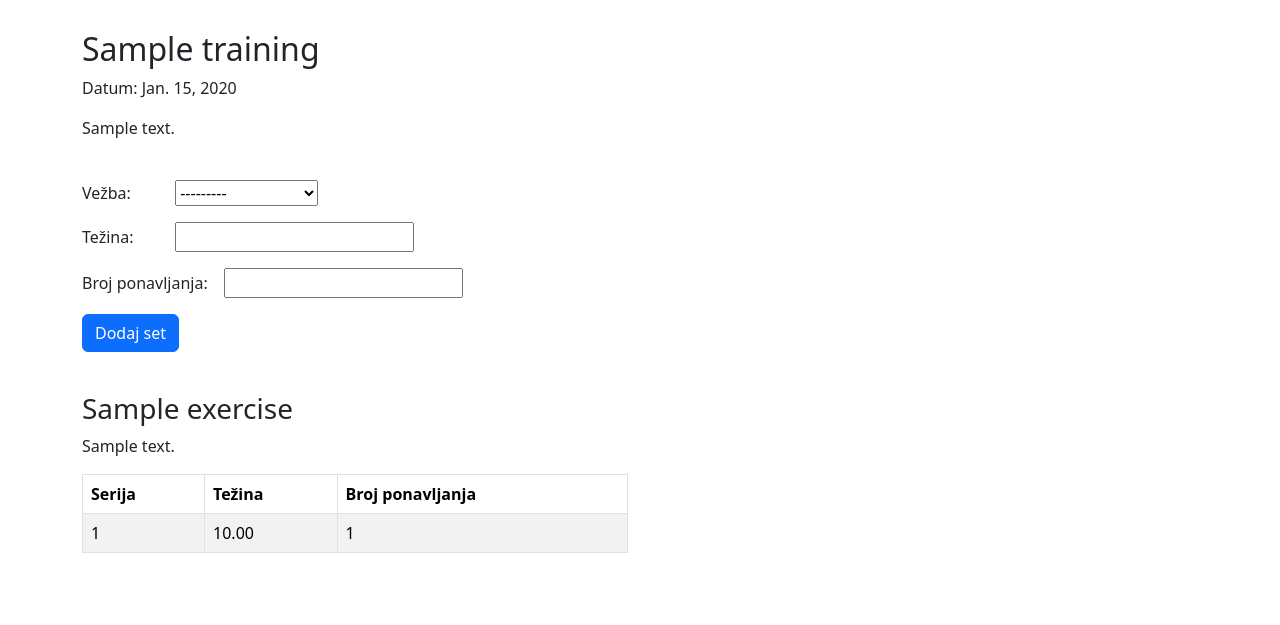
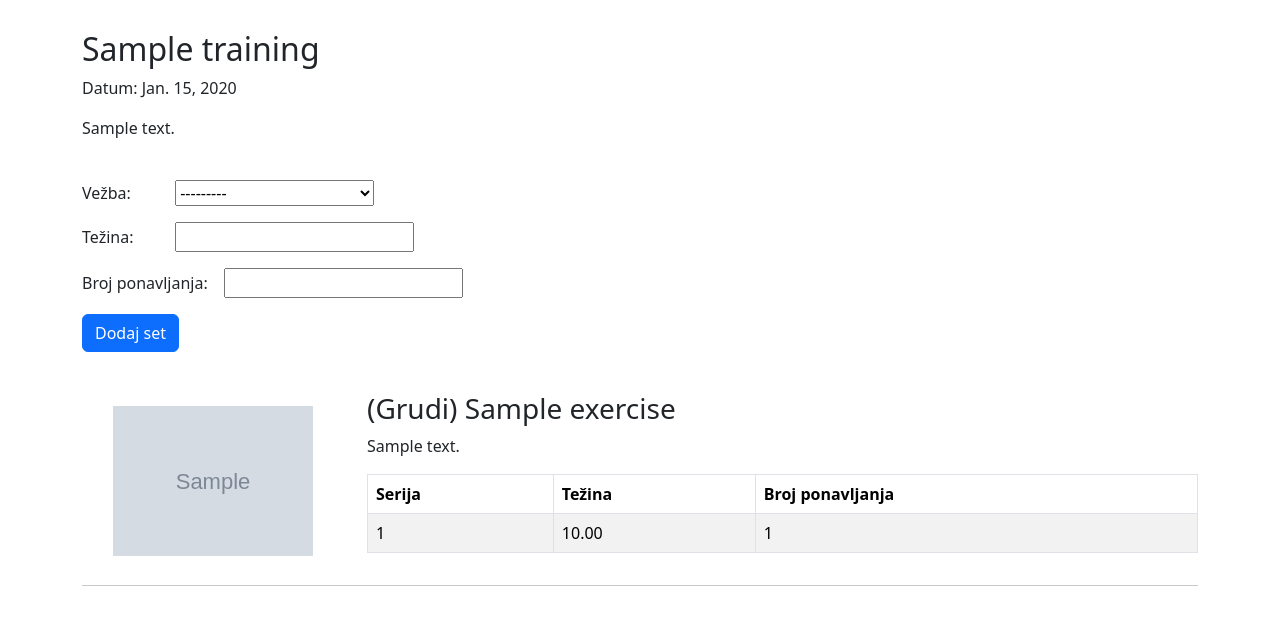
Before and after one commit to milos-zivanovic/wallet, a Django app: page /trainings/1/ in a window 1280 px wide. Shown: the part 59-684 px from the top of the page. Run offline with Django 4.2, Linux system fonts and the light colour scheme; a user stored in the database is signed in; tables that the repository leaves empty hold one stand-in row (values such as "Sample post"); grey boxes marked "Sample" are stand-in pictures; some libraries are stand-ins or nearby versions.

Commit message:
showing exercises images

```diff
--- a/exercises/models.py
+++ b/exercises/models.py
@@ -21,7 +21,7 @@ class Exercise(models.Model):
     created_at = models.DateTimeField(auto_now_add=True)
 
     class Meta:
-        ordering = ["name"]
+        ordering = ["primary_muscle", "name"]
 
     def __str__(self):
         return self.name
--- a/trainings/forms.py
+++ b/trainings/forms.py
@@ -33,3 +33,9 @@ class TrainingAddSetForm(forms.Form):
         label='Težina'
     )
     reps = forms.IntegerField(label='Broj ponavljanja')
+
+    def __init__(self, *args, **kwargs):
+        super().__init__(*args, **kwargs)
+        self.fields["exercise"].label_from_instance = (
+            lambda obj: f"({obj.primary_muscle}) {obj.name}"
+        )
--- a/trainings/models.py
+++ b/trainings/models.py
@@ -21,6 +21,9 @@ class TrainingItem(models.Model):
     order = models.PositiveIntegerField(default=1)
     notes = models.TextField(blank=True)
     created_at = models.DateTimeField(auto_now_add=True)
+
+    class Meta:
+        ordering = ["exercise__primary_muscle", "exercise__name"]
 
     def __str__(self):
         return f"{self.training} - {self.exercise}"
--- a/trainings/templates/trainings/training_detail.html
+++ b/trainings/templates/trainings/training_detail.html
@@ -1,5 +1,6 @@
 {% extends "base.html" %}
 {% load humanize %}
+{% load static %}
 
 {% block content %}
 
@@ -25,10 +26,15 @@
 
 <br/>
 
-<div class="row">
-    {% for item in training.items.all %}
-        <div class="col-md-6">
-            <h3>{{ item.exercise.name }}</h3>
+{% for item in training.items.all %}
+    <div class="row">
+        <div class="col-md-3" style="display: flex; justify-content: center; align-items: center;">
+            {% if item.exercise.image_name %}
+                <img src="{% static item.exercise.get_image_url %}" height="150">
+            {% endif %}
+        </div>
+        <div class="col-md-9">
+            <h3>({{ item.exercise.primary_muscle }}) {{ item.exercise.name }}</h3>
             {% if item.notes %}
                 <p>{{ item.notes }}</p>
             {% endif %}
@@ -51,7 +57,9 @@
                 </tbody>
             </table>
         </div>
-    {% endfor %}
-</div>
+    </div>
+    <hr/>
+    <br/>
+{% endfor %}
 
 {% endblock %}
--- a/trainings/templates/trainings/training_list.html
+++ b/trainings/templates/trainings/training_list.html
@@ -17,7 +17,11 @@
             <tbody>
                 {% for training in trainings %}
                     <tr>
-                        <td>{{ training.name }}</td>
+                        <td>
+                            <a href="{% url 'training_detail' training.pk %}" class="text-decoration-none text-reset">
+                                {{ training.name }}
+                            </a>
+                        </td>
                         <td>{{ training.date|date:"d.m.Y" }}</td>
                         <td class="links">
                             <a href="{% url 'training_detail' training.pk %}" class="btn">
```
